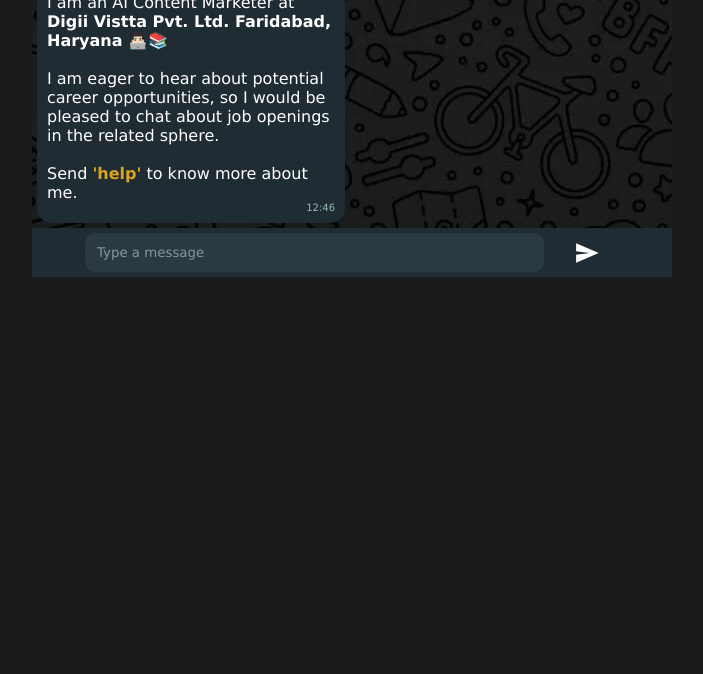
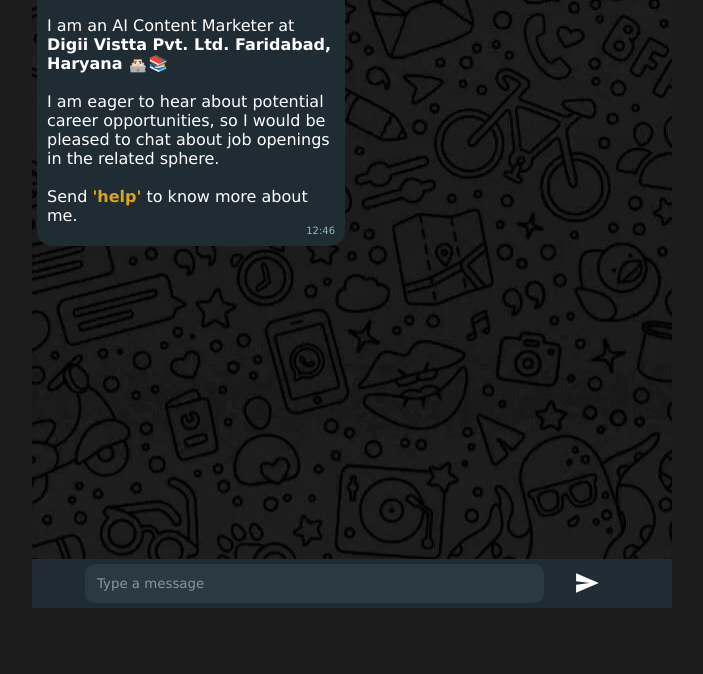
Before and after one commit to Siddharth-Dagar-25/chatbotresume, a plain HTML site: page index.html in a window 1280 px wide. Shown: the part 126-800 px from the top of the page, without its empty margins (288-991 px from the left). Drawn offline with Linux system fonts and the light colour scheme.

Commit message:
update height

```diff
--- a/style.css
+++ b/style.css
@@ -9,7 +9,7 @@
     background-color: #1b1b1b;
     background-size: unset;
     background-repeat: repeat;
-    height: full;
+    height: 90vh;
 }
 
 nav{
```
